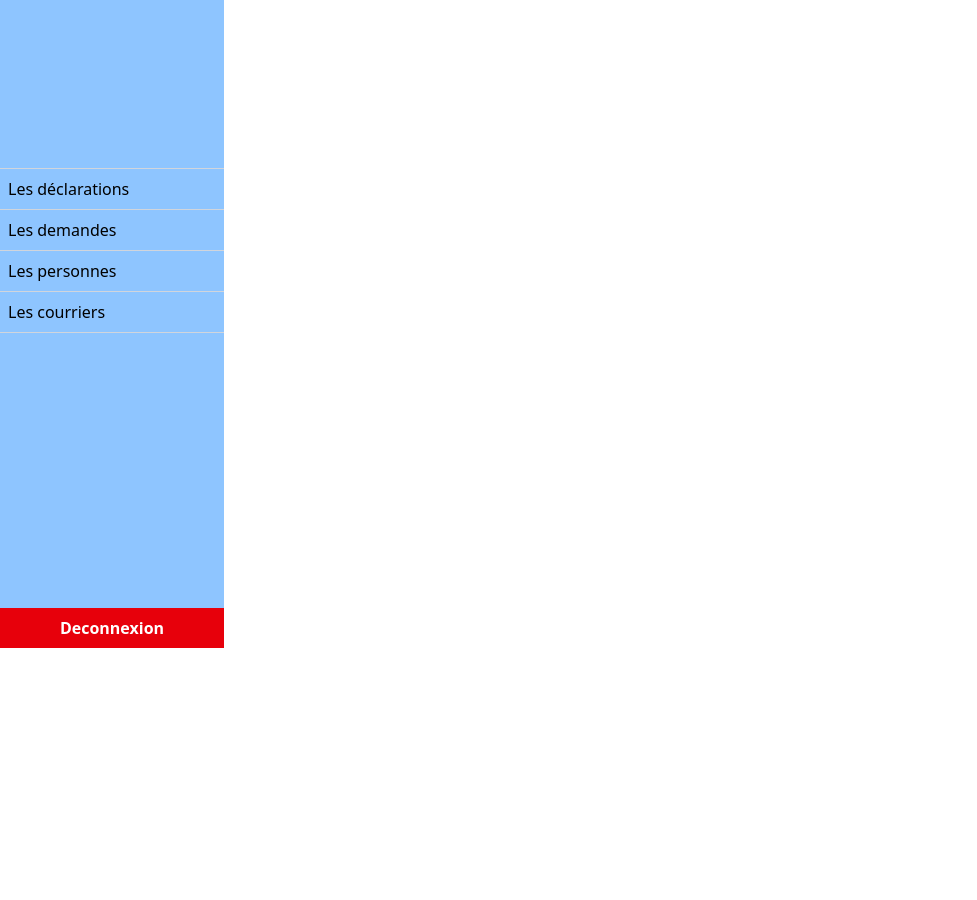
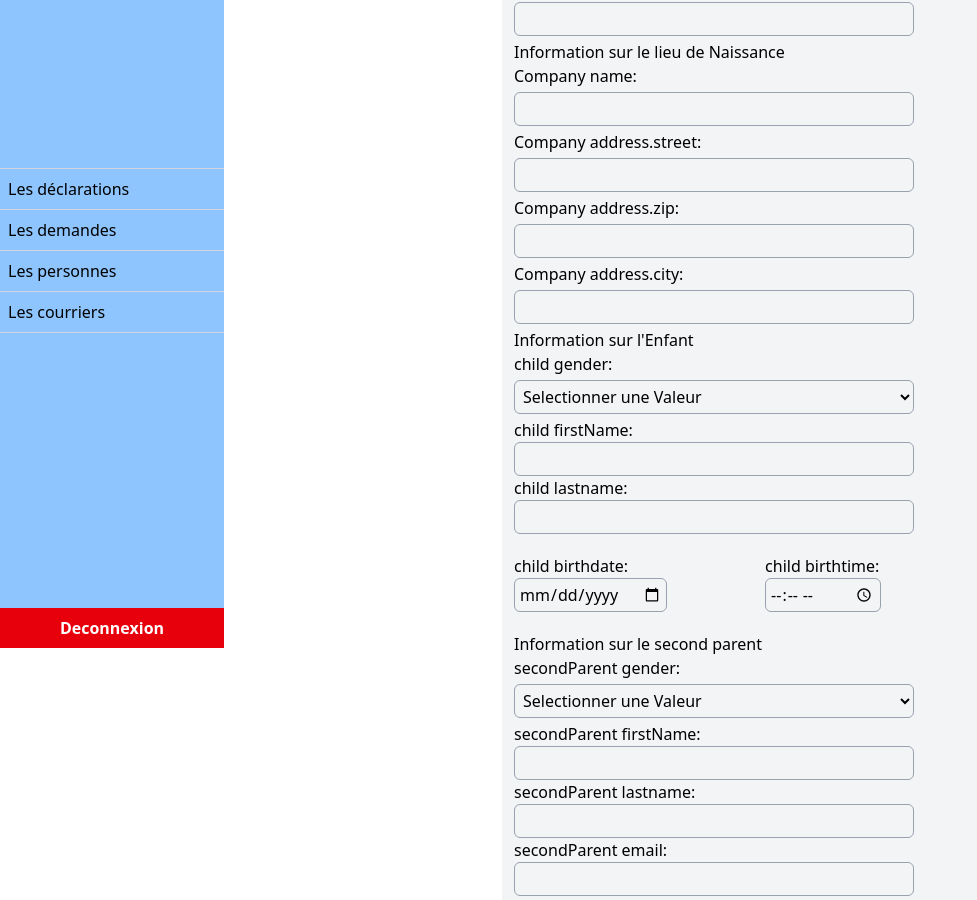
Before and after one commit to MarcelDev21/myproject, a React (Vite) app: page /private/newDeclarations in a window 1280 px wide. Shown: the part 152-1052 px from the top of the page, without its empty margins (0-977 px from the left). Before the commit the page ends 800 px from the top, so only its background shows below. Built offline with nearby package versions, Linux system fonts and the light colour scheme.

Commit message:
formulaire declaration

```diff
--- /dev/null
+++ b/src/MesForm/FormulaireDeclaration.tsx
@@ -0,0 +1,229 @@
+import { useForm } from "react-hook-form"
+import type { SubmitHandler } from "react-hook-form";
+import { yupResolver } from "@hookform/resolvers/yup"
+import * as yup from "yup"
+
+const required = "Ce champ est obligatoire"
+
+type declaration = {
+    picture: string,
+    comment : string,
+    status: string,
+    company:  company,
+    child: child,
+    secondParent: secondParent
+}
+
+type address = {
+    street: string,
+    zip: string,
+    city: string
+}
+
+type company = {
+    name: string,
+    address: address
+}
+
+type child = {
+    gender: string,
+    firstName: string,
+    lastname: string,
+    birthdate: string,
+    birthtime: string
+}
+
+type secondParent = {
+    firstName: string,
+    lastname: string,
+    gender: string,
+    email: string,
+    phone: string
+}
+
+const schema = yup
+  .object({
+    picture: yup.string().required(required),
+    comment: yup.string().required(required),
+    status: yup.string().required(required).default("NEW"),
+    company: yup.object({
+        name: yup.string().required(required),
+        address: yup.object({
+            street: yup.string().required(required),
+            zip: yup.string().required(required),
+            city: yup.string().required(required),
+        })
+    }),
+    child: yup.object({
+        gender: yup.string().required(required),
+        firstName: yup.string().required(required),
+        lastname: yup.string().required(required),
+        birthdate: yup.string().required(required),
+        birthtime: yup.string().required(required),
+    }),
+    secondParent: yup.object({
+        gender: yup.string().required(required),
+        firstName: yup.string().required(required),
+        lastname: yup.string().required(required),
+        email: yup.string().required(required),
+        phone: yup.string().required(required),
+    })
+  })
+  .required()
+
+function FormulaireDeclaration() {
+    const { register, handleSubmit, formState: { errors }, } = useForm({ resolver: yupResolver(schema), })
+    const onSubmit: SubmitHandler<declaration> = (data) => console.log(data)
+
+  return (
+    <div>
+        <form
+        className="flex flex-col"
+        onSubmit={handleSubmit(onSubmit)}>
+                <label>Picture: </label>
+                <input
+                type="text"
+                className="border border-gray-400 w-100 rounded-md p-1 my-1"
+                {...register("comment")} />
+                <p>{errors.comment?.message}</p>
+
+                <label>Comment :</label>
+                <input
+                type="text"
+                className="border border-gray-400 w-100 rounded-md p-1 my-1"
+                {...register("picture")} />
+                <p>{errors.picture?.message}</p>
+
+                {/* Company */}
+                    <p>Information sur le lieu de Naissance</p>
+                    <label>Company name: </label>
+                    <input
+                    type="text"
+                    className="border border-gray-400 w-100 rounded-md p-1 my-1"
+                    {...register("company.name")} />
+                    <p>{errors.company?.name?.message}</p>
+
+                    <label>Company address.street: </label>
+                    <input
+                    type="text"
+                    className="border border-gray-400 w-100 rounded-md p-1 my-1"
+                    {...register("company.address.street")} />
+                    <p>{errors.company?.address?.street?.message}</p>
+
+                    <label>Company address.zip: </label>
+                    <input
+                    type="text"
+                    className="border border-gray-400 w-100 rounded-md p-1 my-1"
+                    {...register("company.address.zip")} />
+                    <p>{errors.company?.address?.zip?.message}</p>
+
+                    <label>Company address.city: </label>
+                    <input
+                    type="text"
+                    className="border border-gray-400 w-100 rounded-md p-1 my-1"
+                    {...register("company.address.city")} />
+                    <p>{errors.company?.address?.city?.message}</p>
+
+
+
+                {/* child */}
+                    <p>Information sur l'Enfant</p>
+                    <label>child gender: </label>
+                    <select
+                    className="border border-gray-400 w-100 rounded-md p-1 my-1"
+                    {...register("child.gender")} >
+                        <option value="">Selectionner une Valeur</option>
+                        <option value="Homme">Homme</option>
+                        <option value="Femme">Femme</option>
+                    </select>
+                    <p>{errors.child?.gender?.message}</p>
+
+                    <label>child firstName: </label>
+                    <input
+                    type="text"
+                    className="border border-gray-400 w-100 rounded-md p-1"
+                    {...register("child.firstName")} />
+                    <p>{errors.child?.firstName?.message}</p>
+
+                    <label>child lastname: </label>
+                    <input
+                    type="text"
+                    className="border border-gray-400 w-100 rounded-md p-1 "
+                    {...register("child.lastname")} />
+                    <p>{errors.child?.lastname?.message}</p>
+
+                   <div className="flex justify-between my-5">
+                    <div>
+                        <label>child birthdate: </label>
+                        <input
+                        type="date"
+                        className="border border-gray-400 rounded-md p-1 "
+                        {...register("child.birthdate")} />
+                        <p>{errors.child?.birthdate?.message}</p>
+                    </div>
+
+                    <div>
+                        <label>child birthtime: </label>
+                            <input
+                            type="time"
+                            className="border border-gray-400 rounded-md p-1 "
+                            {...register("child.birthtime")} />
+                            <p>{errors.child?.birthtime?.message}</p>
+                    </div>
+                   </div>
+
+
+                {/* second parent */}
+                    <p>Information sur le second parent</p>
+                    <label>secondParent gender: </label>
+                    <select
+                    className="border border-gray-400 w-100 rounded-md p-1 my-1"
+                    {...register("secondParent.gender")} >
+                        <option value="">Selectionner une Valeur</option>
+                        <option value="Homme">Homme</option>
+                        <option value="Femme">Femme</option>
+                    </select>
+                    <p>{errors.secondParent?.gender?.message}</p>
+
+                    <label>secondParent firstName: </label>
+                    <input
+                    type="text"
+                    className="border border-gray-400 w-100 rounded-md p-1"
+                    {...register("secondParent.firstName")} />
+                    <p>{errors.secondParent?.firstName?.message}</p>
+
+                    <label>secondParent lastname: </label>
+                    <input
+                    type="text"
+                    className="border border-gray-400 w-100 rounded-md p-1 "
+                    {...register("secondParent.lastname")} />
+                    <p>{errors.secondParent?.lastname?.message}</p>
+
+                    <label>secondParent email: </label>
+                    <input
+                    type="text"
+                    className="border border-gray-400 w-100 rounded-md p-1"
+                    {...register("secondParent.email")} />
+                    <p>{errors.secondParent?.email?.message}</p>
+
+                    <label>secondParent phone: </label>
+                    <input
+                    type="text"
+                    className="border border-gray-400 w-100 rounded-md p-1"
+                    {...register("secondParent.phone")} />
+                    <p>{errors.secondParent?.phone?.message}</p>
+
+
+
+
+                <button
+                type="submit"
+                className="mt-5 flex justify-center bg-green-700 px-7 py-1 text-white text-xl rounded-md hover:bg-green-800">
+                    Creer Nouvelle Déclaration
+                </button>
+        </form>
+    </div>
+  )
+}
+
+export default FormulaireDeclaration
--- a/src/Pages/Declarations.tsx
+++ b/src/Pages/Declarations.tsx
@@ -1,28 +1,19 @@
-import { useState } from 'react'
 import PagerFilter from '../Components/PagerFilter'
 import DeclarationsItems from '../Declarations/DeclarationsItems'
-import Modal from '../Components/Modal'
+import { useNavigate } from 'react-router'
 
 function Declarations() {
-  const [isOpen, setIsOpen] = useState(false)
+  const navigate = useNavigate()
   return (
     <div>
       <PagerFilter
         monPlaceHolder = "Faire votre recherche...."
         titre_declaration = "Nouvelle Déclaration"
-        onClickButton={()=> setIsOpen(true)}
+        onClickButton={()=> navigate("/private/newDeclarations")}
       />
       <div className='bg-blue-300 shaddow-md rounded-md'>
         <DeclarationsItems/>
       </div>
-      <Modal
-        isOpen = {isOpen}
-        closeModal = {()=> setIsOpen(false)}
-        title='Nouvelle Déclaration'
-      >
-        <p>Crée une nouvell déclaration</p>
-      </Modal>
-
     </div>
   )
 }
--- a/src/Pages/NewDeclarations.tsx
+++ b/src/Pages/NewDeclarations.tsx
@@ -1,8 +1,10 @@
+import FormulaireDeclaration from "../MesForm/FormulaireDeclaration"
+
 function NewDeclarations() {
   return (
-    <div>
-      <h1>New Declarations</h1>
-    </div>
+   <div className="p-3 bg-gray-100 rounded-md py-3 w-1/2 mx-auto ">
+       <FormulaireDeclaration/>
+   </div>
   )
 }
 
--- a/src/Rooter/Rooter.tsx
+++ b/src/Rooter/Rooter.tsx
@@ -58,10 +58,6 @@
               element : <NewDeclarations/>
             },
             {
-              path : "newDeclarations",
-              element : <NewDeclarations/>
-            },
-            {
               path : "newAgent",
               element : <NewAgent/>
             },
```
